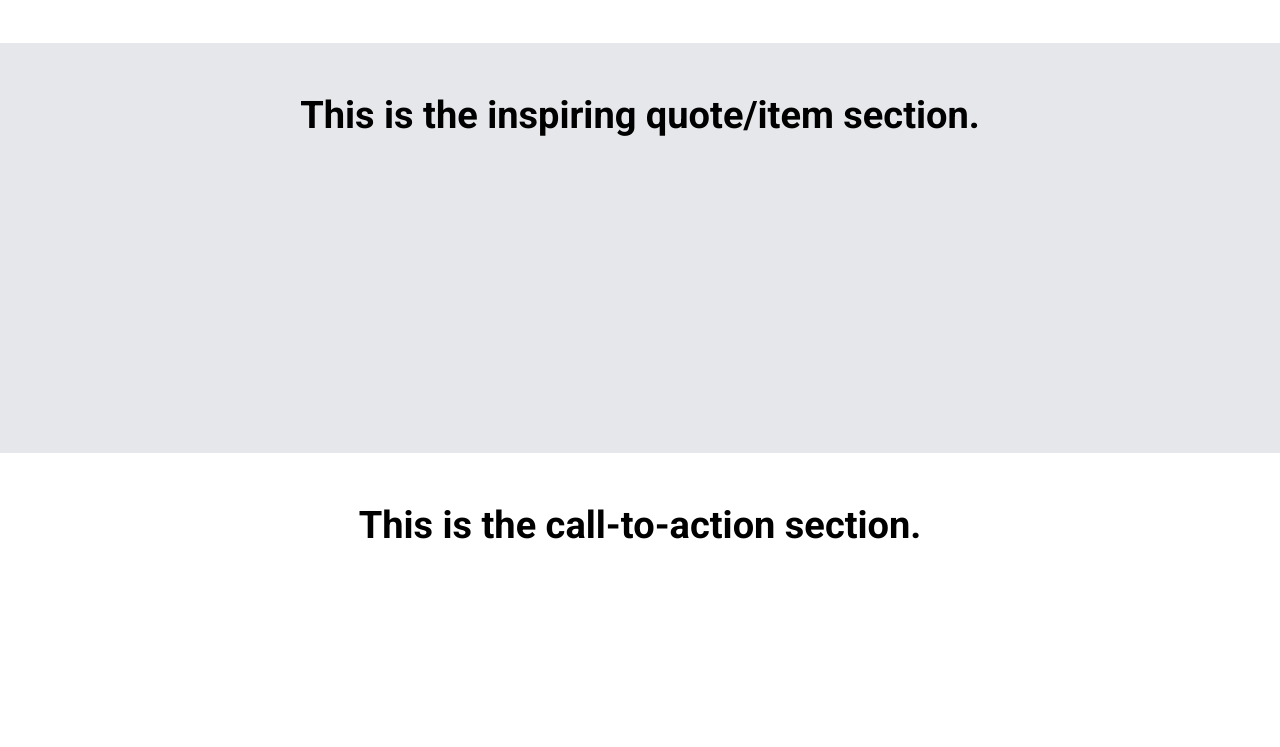
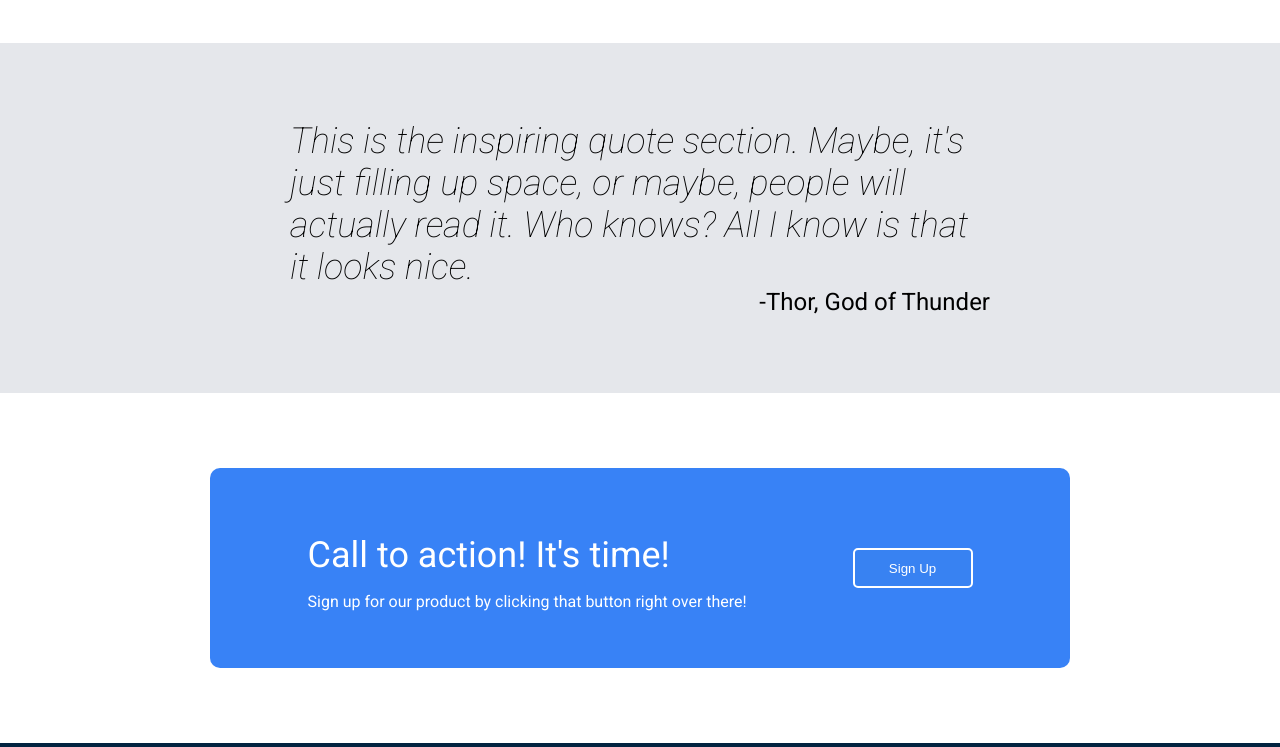
Before and after one commit to ena-a/garden, a plain HTML site: page index.html in a window 1280 px wide. Shown: the part 933-1680 px from the top of the page. Drawn offline with Linux system fonts and the light colour scheme.

Commit message:
Style inspiration and call-to-action sections.

```diff
--- a/index.html
+++ b/index.html
@@ -66,10 +66,23 @@
             </div>
         </section>
         <section class="inspiration">
-            <h1>This is the inspiring quote/item section.</h1>
+            <blockquote>
+                <p>This is the inspiring quote section. Maybe, it's just filling up space, or maybe, people will
+                    actually read it. Who knows? All I know is that it looks nice.</p>
+                <footer>
+                    <p>-Thor, God of Thunder</p>
+                </footer>
+            </blockquote>
         </section>
         <section class="call-to-action">
-            <h1>This is the call-to-action section.</h1>
+            <div class="c-t-a-wrapper">
+                <div class="left-col">
+                    <p>Call to action! It's time!</p>
+                    <p>Sign up for our product by clicking that button right over there!</p>
+                </div>
+
+                <button>Sign Up</button>
+            </div>
         </section>
     </main>
     <footer>
--- a/style.css
+++ b/style.css
@@ -1,5 +1,9 @@
 /* style.css */
-@import url('https://fonts.googleapis.com/css2?family=Roboto:wght@300;400;700;900&display=swap');
+@import url('https://fonts.googleapis.com/css2?family=Roboto:ital,wght@0,300;0,400;0,700;0,900;1,100&display=swap');
+
+*, ::after, ::before {
+    box-sizing:border-box;
+}
 
 body {
     font-family: 'Roboto', sans-serif;
@@ -45,6 +49,9 @@ header, .hero, nav a, footer {
 .inspiration {
     background-color: #e5e7eb;
     padding: 30px;
+    display: flex;
+    flex-direction: column;
+    justify-content: center;
 }
 
 .gallery, .call-to-action {
@@ -118,7 +125,6 @@ p.hero-img {
     width: 150px;
     height: 150px;
     display: block;
-    box-sizing: border-box;
 }
 
 h1 {
@@ -133,3 +139,54 @@ h1 {
   figcaption {
       padding: 5px;
   }
+
+  blockquote p {
+      font-size: 36px;
+      font-style: italic;
+      width: 700px;
+      margin: auto;
+  }
+
+  blockquote footer {
+    padding: 0;
+  }
+
+  .inspiration footer p {
+      color: #000;
+      text-align: right;
+      font-style: normal;
+      font-weight: 400;
+      font-size: 24px;
+  }
+
+  .call-to-action {
+    color: #fff;
+    display: flex;
+    flex-direction: column;
+    justify-content: center;
+}
+  .c-t-a-wrapper {
+      background-color: #3882f6;
+      border-radius: 10px;
+      height: 200px;
+      width: 860px;
+      padding: 30px 50px;
+      margin: auto;
+      display: flex;
+      justify-content: space-around;
+  }
+
+.c-t-a-wrapper .left-col > :first-child {
+    font-size: 36px;
+    margin-bottom: 0;
+}
+
+.c-t-a-wrapper button {
+    width: 120px;
+    height: 40px;
+    border: solid 2px #fff;
+    border-radius: 5px;
+    background-color: #3882f2;
+    color: #fff;
+    margin-top: 50px;
+}
```
